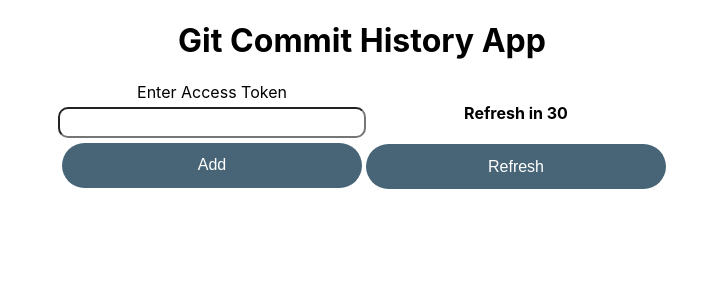
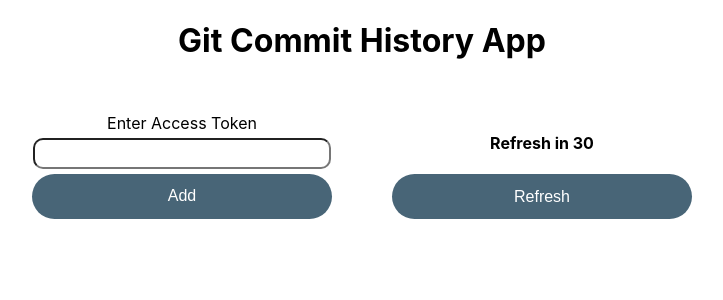
Before and after one commit to Ali4code/Ali4code.github.io, a React (Create React App) app: page / in a window 1280 px wide. Shown: the top 300 px of the page, without its empty margins (278-1001 px from the left). Built offline with nearby package versions, Linux system fonts and the light colour scheme.

Commit message:
changed a little styling

```diff
--- a/public/index.html
+++ b/public/index.html
@@ -2,7 +2,7 @@
 <html lang="en">
   <head>
     <meta charset="utf-8" />
-    <link rel="icon" href="%PUBLIC_URL%/favicon.ico" />
+    <link rel="icon" href="https://git-scm.com/images/logos/downloads/Git-Icon-1788C.png" />
     <meta name="viewport" content="width=device-width, initial-scale=1" />
     <meta name="theme-color" content="#000000" />
     <meta
@@ -15,16 +15,7 @@
       user's mobile device or desktop. See https://developers.google.com/web/fundamentals/web-app-manifest/
     -->
     <link rel="manifest" href="%PUBLIC_URL%/manifest.json" />
-    <!--
-      Notice the use of %PUBLIC_URL% in the tags above.
-      It will be replaced with the URL of the `public` folder during the build.
-      Only files inside the `public` folder can be referenced from the HTML.
-
-      Unlike "/favicon.ico" or "favicon.ico", "%PUBLIC_URL%/favicon.ico" will
-      work correctly both with client-side routing and a non-root public URL.
-      Learn how to configure a non-root public URL by running `npm run build`.
-    -->
-    <title>React App</title>
+    <title>Git History</title>
   </head>
   <body>
     <noscript>You need to enable JavaScript to run this app.</noscript>
--- a/src/components/authkey-form/auth-key-form.module.css
+++ b/src/components/authkey-form/auth-key-form.module.css
@@ -1,11 +1,13 @@
 .form {
-display: flex;
-flex-direction: column;
-align-items: center;
-gap: 5px;
+    display: flex;
+    flex-direction: column;
+    align-items: center;
+    gap: 5px;
+    padding: 30px;
 }
+
 .input {
     height: 25px;
-    width: 300px;
+    width: 290px;
     border-radius: 10px;
 }
--- a/src/components/refresh/refresh.module.css
+++ b/src/components/refresh/refresh.module.css
@@ -2,4 +2,5 @@
  display: flex;
  flex-direction: column;
  align-items: center;
+padding: 30px;
 }
--- a/src/index.css
+++ b/src/index.css
@@ -21,4 +21,6 @@ code {
 .container {
   display: flex;
   justify-content: space-between;
+  align-items: center;
+  flex-wrap:wrap;
 }
```
Also changed, not shown: 1 other file (tests, documents, lock files or other folders).
